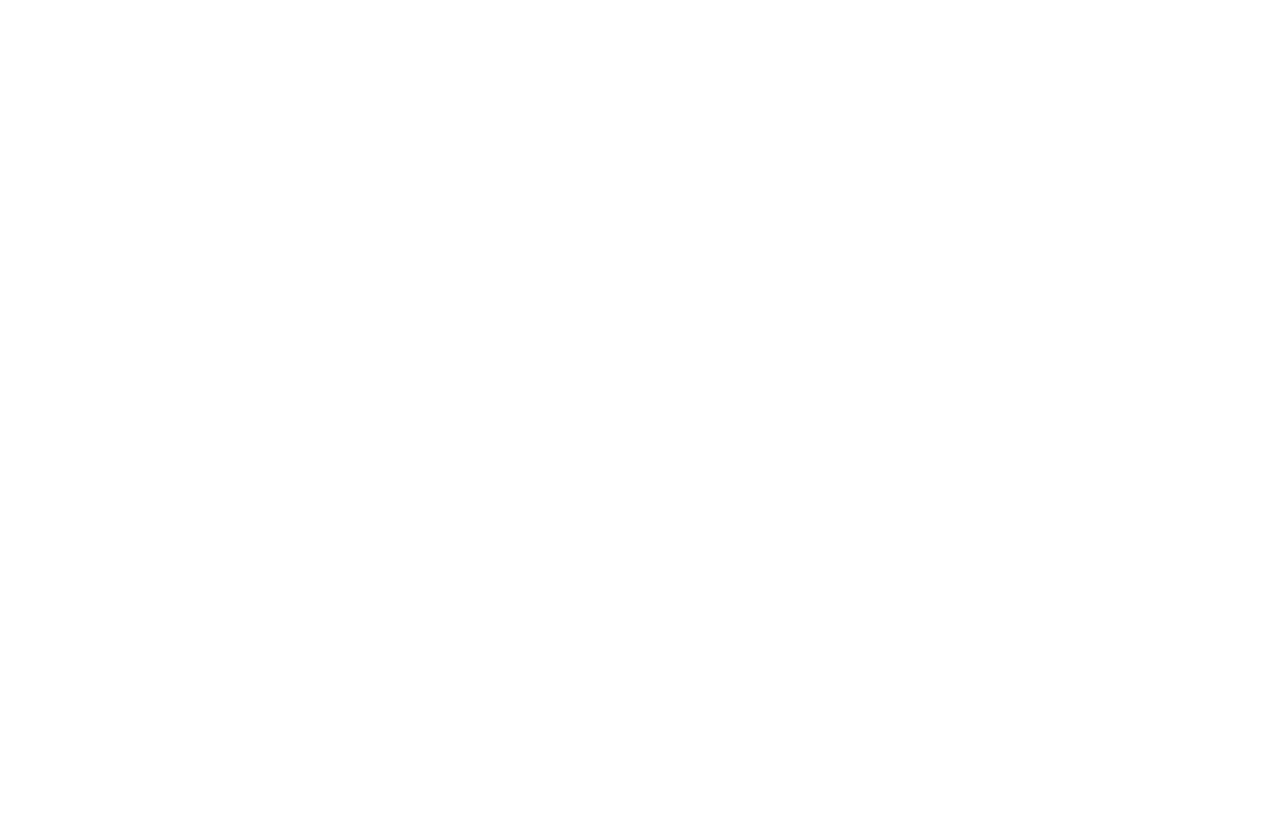
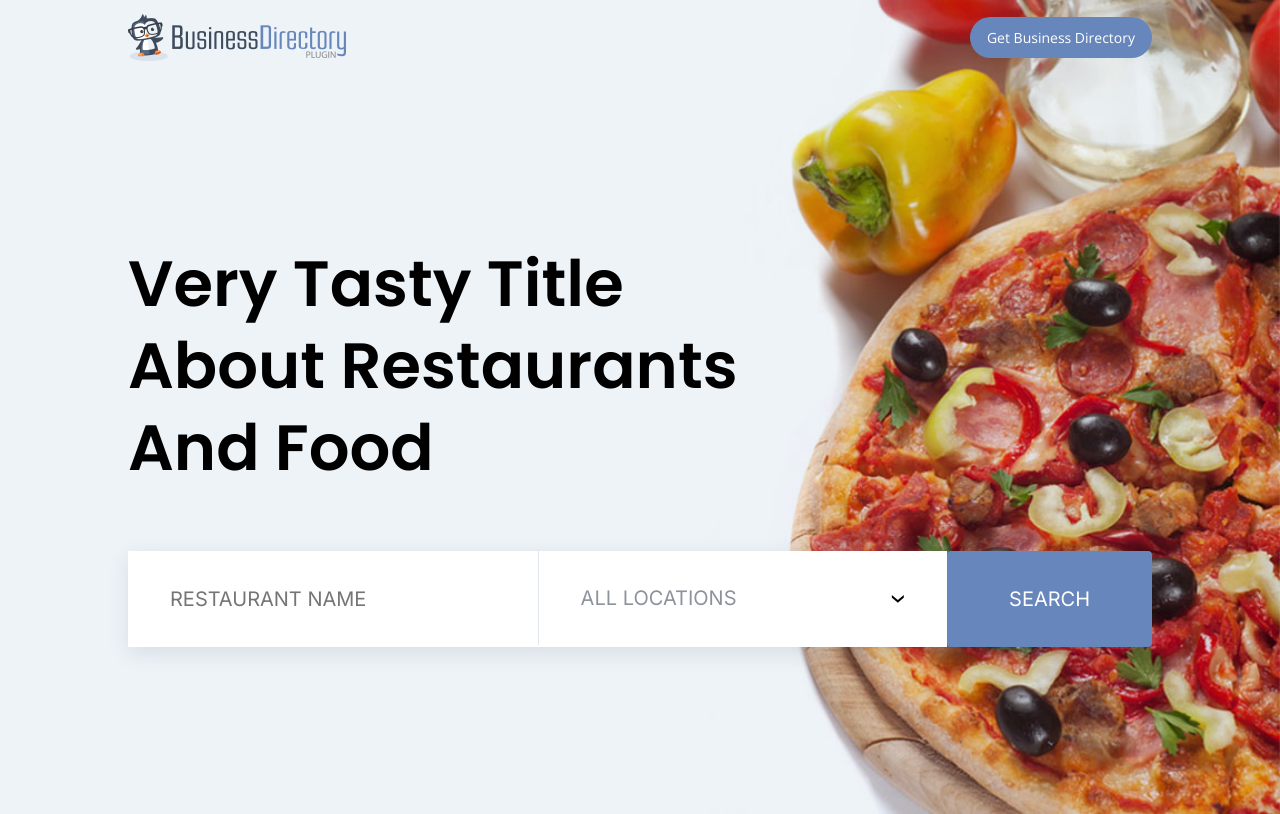
Before and after one commit to nickstewart95/strategy11-developer-applicant-figma-challenge, a website: page index.html in a window 1280 px wide. Drawn offline with nearby package versions, Linux system fonts and the light colour scheme.

Commit message:
feat: Styled header

```diff
--- a/index.html
+++ b/index.html
@@ -1,6 +1,11 @@
 <html>
 	<head>
 		<title>Strategy11 Developer Applicant Figma Challenge</title>
+
+		<link rel="preconnect" href="https://fonts.googleapis.com">
+		<link rel="preconnect" href="https://fonts.gstatic.com" crossorigin>
+		<link href="https://fonts.googleapis.com/css2?family=Inter:wght@100..900&family=Open+Sans:ital,wght@0,300..800;1,300..800&family=Poppins:wght@400;600&display=swap" rel="stylesheet">
+
 		<link
 			rel="stylesheet"
 			href="res/build/global.css"
@@ -8,5 +13,33 @@
 			media="all"
 		/>
 	</head>
-	<body></body>
+	<body>
+		<header>
+			<div class="container">
+				<navigation>
+					<h1 class="logo"><a href="index.html"><img src="res/img/logo.png" alt="Business Directory Plugin"></a></h1>
+					<a class="btn" href="#">Get Business Directory</a>
+				</navigation>
+				<h2>Very Tasty Title<br />About Restaurants<br />And Food</h2>
+				<form>
+					<input
+						class="restaurant"
+						name="restaurant"
+						type="text"
+						placeholder="Restaurant Name"
+					/>
+					<div class="select-wrapper">
+						<select class="location">
+							<option value="all">All Locations</option>
+							<option value="salt-lake">Salt Lake</option>
+						</select>
+					</div>
+					<input type="submit" value="search" />
+				</form>
+			</div>
+		</header>
+		<div class="content">
+			<div class="container"></div>
+		</div>
+	</body>
 </html>
--- a/res/scss/global.scss
+++ b/res/scss/global.scss
@@ -1,6 +1,25 @@
+// Variables
+$font-poppins: "Poppins", sans-serif;
+$font-open:  "Open Sans", sans-serif;
+$font-inter: "Inter", sans-serif;
+
+$black: #000;
+$white: #fff;
+$grey: #E2E8ED;
+$grey-light: #eef3f8;
+$grey-dark: #3F4B5B99;
+$blue: #6786bc;
+
+// Resets
 body {
 	margin: 0;
 	padding: 0;
+	background: $white;
+	font-family: $font-inter;
+}
+
+a {
+	text-decoration: none;
 }
 
 h1,
@@ -11,5 +30,126 @@ h5,
 h6 {
 	margin: 0;
 	padding: 0;
+	font-family: $font-inter;
 	font-weight: normal;
 }
+
+h2 {
+	font-family: $font-poppins;
+}
+
+// Utilities
+.container {
+	margin: 0px auto;
+	width: 80%;
+	max-width: 1290px;
+}
+.btn {
+	padding: 11px 17px;
+	background: $blue;
+	border-radius: 30px;
+	font-family: $font-open;
+	font-size: 14px;
+	color: $white;
+}
+
+// Header
+header {
+	padding-top: 14px;
+	background-color: $grey-light;
+	background-image: url(../img/header.png);
+	background-position: top right;
+	background-size: contain;
+    background-repeat: no-repeat;
+	min-height: 732px;
+
+	h2 {
+		font-size: 64px;
+		font-weight: 600;
+		line-height: 82px;
+	}
+
+	navigation {
+		display: flex;
+		flex-direction: row;
+		justify-content: space-between;
+		align-items: center;
+		margin-bottom: 182px;
+
+		.logo img {
+			width: auto;
+			height: 47px;
+		}
+		.btn {
+			margin-left: auto;
+		}
+	}
+
+	form {
+		display: grid;
+		grid-template-columns: 40% 40% 20%;
+		margin-top: 62px;
+		box-shadow: 0px 6px 20px 0px #1725381A;
+
+		input, select {
+			padding: 36px 0px;
+			background: $white;
+			border: 0;
+			appearance: none;
+			font-family: $font-inter;
+			font-size: 20px;
+			text-transform: uppercase;
+			color: $grey-dark;
+		}
+		input[type=text], select {
+			padding-left: 42px;
+		}
+		select {
+			position: relative;
+			z-index: 2;
+			width: 100%;
+			background: transparent;
+			border-left: solid 1px $grey;
+
+			&:valid, &:invalid {
+				color: $grey-dark;
+			}
+		}
+		input[type=submit] {
+			background: $blue;
+			border-radius: 4px;
+			color: $white;
+
+			&:hover {
+				cursor: pointer;
+			}
+		}
+	}
+
+	.select-wrapper {
+		position: relative;
+		background: $white;
+
+		&:after {
+			content: '\203A';
+			position: absolute;
+			top: 0;
+			right: 42px;
+			z-index: 1;
+			transform: rotate(90deg);
+			height: 100%;
+			display: flex;
+			align-items: center;
+			font-size: 26px;
+			color: $black;
+		}
+	}
+
+	> .container {
+		display: flex;
+		flex-direction: column;
+		height: 100%;
+	}
+}
+
+// Content
```
Also changed, not shown: res/build/global.css, res/img/header.png (added), res/img/logo.png (added).
